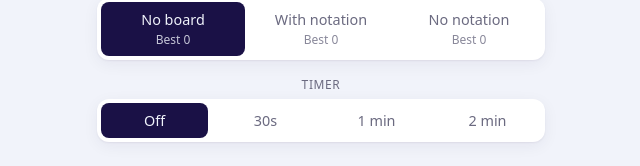
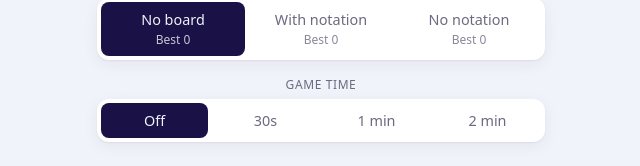
Before and after one commit to ArtyomSukiasyan/Chess-square-color, a React (Vite) app in the folder web/: page / in a window 1280 px wide. Shown: the part 235-401 px from the top of the page, without its empty margins (319-959 px from the left). Built offline with nearby package versions, Linux system fonts and the light colour scheme.

Commit message:
feat: change label

```diff
--- a/web/src/App.tsx
+++ b/web/src/App.tsx
@@ -268,7 +268,7 @@ export default function App() {
           ))}
         </Segmented>
 
-        <Segmented label="Timer">
+        <Segmented label="Game time">
           {TIMERS.map((t) => (
             <SegmentButton key={t.value} active={timer === t.value} onClick={() => changeTimer(t.value)}>
               {t.label}
@@ -318,7 +318,7 @@ export default function App() {
                   ? "Correct!"
                   : `Wrong — ${squareName(square)} is ${actual}.`
                 : timed && runState === "ready"
-                  ? "The timer starts with your first answer."
+                  ? "The game clock starts with your first answer."
                   : null}
             </div>
 
```
